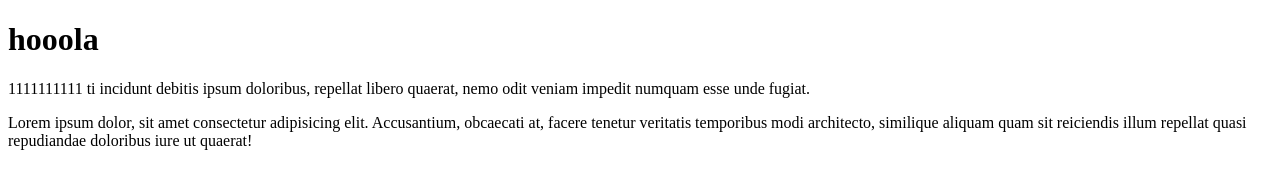
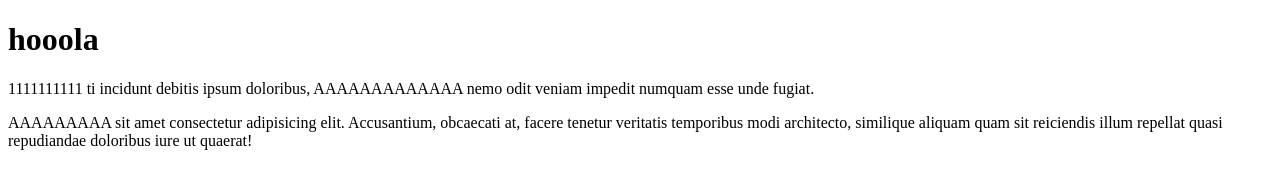
Before and after one commit to claudio-andr/claudio-andr, a plain HTML site: page index.html in a window 1280 px wide. Drawn offline with Linux system fonts and the light colour scheme.

Commit message:
agregue a

```diff
--- a/index.html
+++ b/index.html
@@ -8,7 +8,7 @@
 </head>
 <body>
     <h1>hooola</h1>
-    <p>1111111111 ti incidunt debitis ipsum doloribus, repellat libero quaerat, nemo odit veniam impedit numquam esse unde fugiat.</p>
-<p>Lorem ipsum dolor, sit amet consectetur adipisicing elit. Accusantium, obcaecati at, facere tenetur veritatis temporibus modi architecto, similique aliquam quam sit reiciendis illum repellat quasi repudiandae doloribus iure ut quaerat!</p>
+    <p>1111111111 ti incidunt debitis ipsum doloribus, AAAAAAAAAAAAA nemo odit veniam impedit numquam esse unde fugiat.</p>
+<p>AAAAAAAAA sit amet consectetur adipisicing elit. Accusantium, obcaecati at, facere tenetur veritatis temporibus modi architecto, similique aliquam quam sit reiciendis illum repellat quasi repudiandae doloribus iure ut quaerat!</p>
 </body>
 </html>
```
